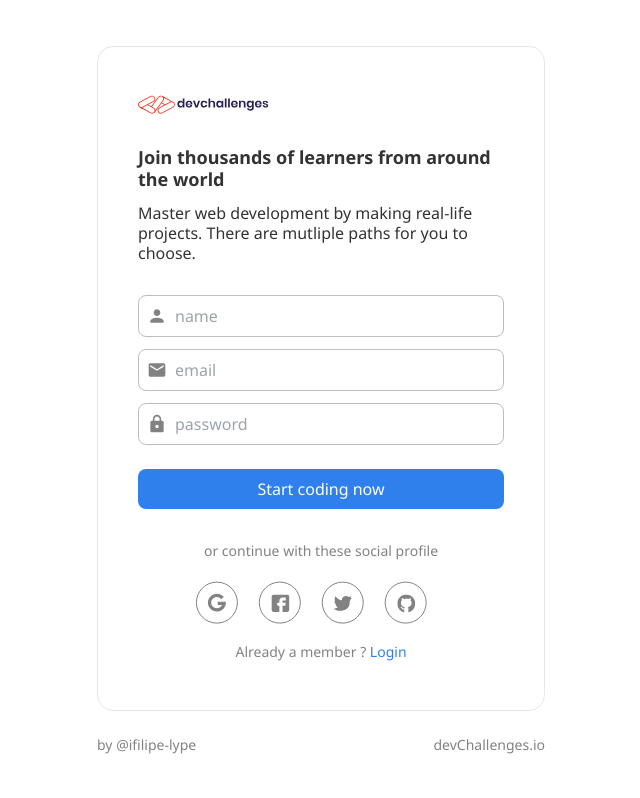
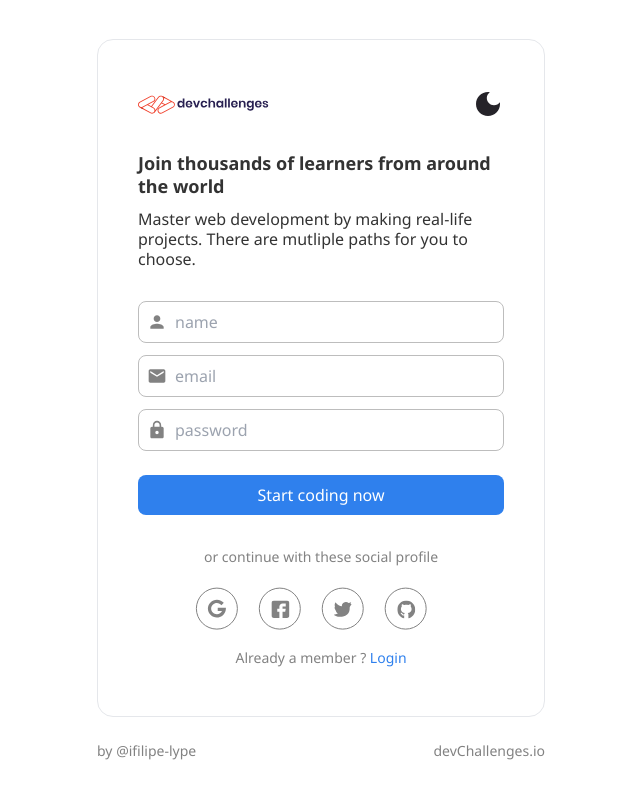
Before and after one commit to ifilipe-lype/authentication-app, a Next.js app: page /sign-up in a window 1280 px wide. Shown: the whole page, without its empty margins (319-959 px from the left). Built offline with nearby package versions, Linux system fonts and the light colour scheme.

Commit message:
adds support for dark theme

```diff
--- a/pages/_app.js
+++ b/pages/_app.js
@@ -1,16 +1,17 @@
+import { ThemeProvider } from 'next-themes'
 import Head from "next/head";
 import "../styles/globals.css";
 
 function MyApp({ Component, pageProps }) {
   return (
-    <>
+    <ThemeProvider attribute="class">
       <Head>
         <meta name="description" content="An authentication app example"/>
         <link rel="preconnect" href="https://fonts.gstatic.com" />
         <link href="https://fonts.googleapis.com/css2?family=Noto+Sans:ital,wght@0,400;0,700;1,400;1,700&display=swap" rel="stylesheet" />
       </Head>
       <Component {...pageProps} />
-    </>
+    </ThemeProvider>
   );
 }
 
--- a/pages/sign-up.js
+++ b/pages/sign-up.js
@@ -1,16 +1,47 @@
+import { useState, useEffect } from "react";
+import { useTheme } from 'next-themes';
+
 export default function SignUp() {
+    const {theme, setTheme} = useTheme();
+    const [isDark, setIsDark] = useState(false);
+
+    useEffect(() => {
+        /**
+         * Force re-rendering for localStore theme value.
+         */
+        setIsDark(theme === "dark");
+    }, []);
+
+    useEffect(() => {
+        setTheme(isDark ? "dark" : "light");
+    },[isDark]);
+
+    function toggleTheme(){
+        setIsDark(!isDark);
+    }
+
     return (
-
         <main className="container px-5 mx-auto lg:px-0 md:w-full flex flex-col py-8 items-center justify-center min-h-screen w-full">
             <section className="max-w-md w-full rounded-2xl md:py-6 md:px-5 lg:py-12 lg:px-10 md:border">
-                <header>
-                    <h1>
-                        <img src="/devchallenges.svg" />
-                    </h1>
-                    <h3 className="text-lg text-gray-6 font-semibold leading-tight mt-4 md:mt-8">
+                <header className="text-gray-6 dark:text-gray-1">
+                    <div className="flex items-center justify-between">
+                        <h1>
+                           <img src={isDark ? "/devchallenges-light.svg" : "/devchallenges.svg"} />
+                        </h1>
+                        <button className="outline-none focus:outline-none" onClick={toggleTheme}>
+                            {
+                                isDark ? (
+                                    <svg className="w-8 h-8 text-gray-1 fill-current" xmlns="http://www.w3.org/2000/svg" enableBackground="new 0 0 24 24" viewBox="0 0 24 24"><rect fill="none" height="24" width="24"/><path d="M12,7c-2.76,0-5,2.24-5,5s2.24,5,5,5s5-2.24,5-5S14.76,7,12,7L12,7z M2,13l2,0c0.55,0,1-0.45,1-1s-0.45-1-1-1l-2,0 c-0.55,0-1,0.45-1,1S1.45,13,2,13z M20,13l2,0c0.55,0,1-0.45,1-1s-0.45-1-1-1l-2,0c-0.55,0-1,0.45-1,1S19.45,13,20,13z M11,2v2 c0,0.55,0.45,1,1,1s1-0.45,1-1V2c0-0.55-0.45-1-1-1S11,1.45,11,2z M11,20v2c0,0.55,0.45,1,1,1s1-0.45,1-1v-2c0-0.55-0.45-1-1-1 C11.45,19,11,19.45,11,20z M5.99,4.58c-0.39-0.39-1.03-0.39-1.41,0c-0.39,0.39-0.39,1.03,0,1.41l1.06,1.06 c0.39,0.39,1.03,0.39,1.41,0s0.39-1.03,0-1.41L5.99,4.58z M18.36,16.95c-0.39-0.39-1.03-0.39-1.41,0c-0.39,0.39-0.39,1.03,0,1.41 l1.06,1.06c0.39,0.39,1.03,0.39,1.41,0c0.39-0.39,0.39-1.03,0-1.41L18.36,16.95z M19.42,5.99c0.39-0.39,0.39-1.03,0-1.41 c-0.39-0.39-1.03-0.39-1.41,0l-1.06,1.06c-0.39,0.39-0.39,1.03,0,1.41s1.03,0.39,1.41,0L19.42,5.99z M7.05,18.36 c0.39-0.39,0.39-1.03,0-1.41c-0.39-0.39-1.03-0.39-1.41,0l-1.06,1.06c-0.39,0.39-0.39,1.03,0,1.41s1.03,0.39,1.41,0L7.05,18.36z"/></svg>
+                                    ):(
+                                    <svg className="w-8 h-8 fill-current text-gray-dark" xmlns="http://www.w3.org/2000/svg" enableBackground="new 0 0 24 24" viewBox="0 0 24 24"><rect fill="none" height="24" width="24"/><path d="M12,3c-4.97,0-9,4.03-9,9s4.03,9,9,9s9-4.03,9-9c0-0.46-0.04-0.92-0.1-1.36c-0.98,1.37-2.58,2.26-4.4,2.26 c-2.98,0-5.4-2.42-5.4-5.4c0-1.81,0.89-3.42,2.26-4.4C12.92,3.04,12.46,3,12,3L12,3z"/></svg>
+                                )
+                            }
+                        </button>
+                    </div>
+                    <h3 className="text-lg font-semibold leading-tight mt-4 md:mt-8">
                         Join thousands of learners from around the world
                         </h3>
-                    <p className="text-gray-6 mt-3 text-base leading-tight">
+                    <p className="mt-3 text-base leading-tight">
                         Master web development by making real-life projects. There are mutliple paths for you to choose.
                         </p>
                 </header>
--- a/styles/globals.css
+++ b/styles/globals.css
@@ -1,6 +1,10 @@
 @tailwind base;
 @tailwind components;
 @tailwind utilities;
+
+body {
+    @apply dark:bg-gray-dark;
+}
 
 .input-group {
     @apply mb-3;
@@ -11,11 +15,11 @@
 }
 
 .input-label-icon input {
-     @apply pl-2 cursor-pointer text-gray-6 outline-none;
+     @apply pl-2 text-gray-6 outline-none bg-transparent;
 }
 
 .input-label-icon svg {
-    @apply fill-current text-gray-3 w-4 h-4 md:w-5 md:h-5;
+    @apply fill-current text-gray-3 cursor-pointer w-4 h-4 md:w-5 md:h-5;
 }
 
 .btn-submit {
--- a/tailwind.config.js
+++ b/tailwind.config.js
@@ -2,7 +2,7 @@ const defaultTheme = require("tailwindcss/defaultTheme");
 
 module.exports = {
   purge: ['./pages/**/*.{js,ts,jsx,tsx}', './components/**/*.{js,ts,jsx,tsx}'],
-  darkMode: "media", // or 'media' or 'class'
+  darkMode: "class", // or 'media' or 'class'
   theme: {
     extend: {
       fontFamily: {
```
